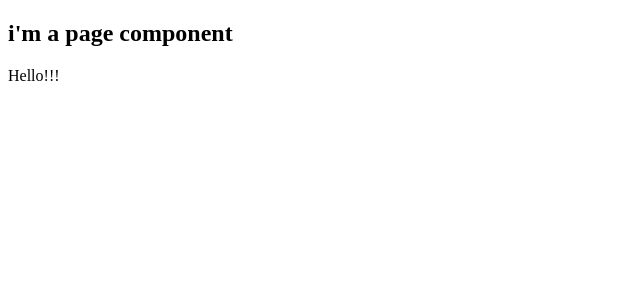
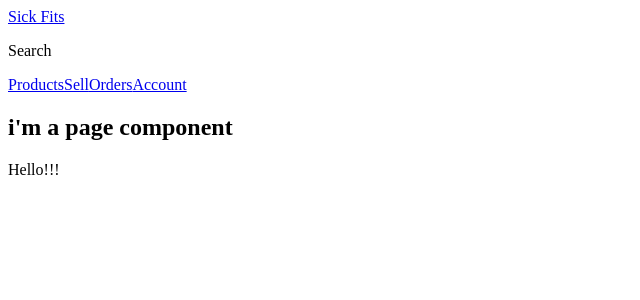
Before and after one commit to lorimccurry/sick-fits, a Next.js app in the folder frontend/: page / in a window 1280 px wide. Shown: the top 300 px of the page, without its empty margins (0-640 px from the left). Built offline with nearby package versions, Linux system fonts and the light colour scheme.

Commit message:
more scaffolding, typing, tweaking lint rc

```diff
--- /dev/null
+++ b/frontend/components/Header.tsx
@@ -0,0 +1,17 @@
+import Link from 'next/link';
+import { ReactElement } from 'react';
+import Nav from './Nav';
+
+export default function Header(): ReactElement {
+  return (
+    <header>
+      <div className="bar">
+        <Link href="/">Sick Fits</Link>
+      </div>
+      <div className="sub-bar">
+        <p>Search</p>
+      </div>
+      <Nav />
+    </header>
+  );
+}
--- /dev/null
+++ b/frontend/components/Nav.tsx
@@ -0,0 +1,13 @@
+import Link from 'next/link';
+import { ReactElement } from 'react';
+
+export default function Nav(): ReactElement {
+  return (
+    <nav>
+      <Link href="/products">Products</Link>
+      <Link href="/sell">Sell</Link>
+      <Link href="/orders">Orders</Link>
+      <Link href="/account">Account</Link>
+    </nav>
+  );
+}
--- a/frontend/components/Page.tsx
+++ b/frontend/components/Page.tsx
@@ -1,13 +1,15 @@
-import { ReactNode } from 'react';
+import React, { ReactElement, ReactNode } from 'react';
+import Header from './Header';
 
 type Props = {
   children?: ReactNode;
   cool?: string;
 };
 
-export default function Page({ children, cool }: Props) {
+export default function Page({ children, cool }: Props): ReactElement {
   return (
     <div>
+      <Header />
       <h2>i'm a page component</h2>
       <h3>{cool}</h3>
       {children}
--- a/frontend/pages/_app.tsx
+++ b/frontend/pages/_app.tsx
@@ -1,6 +1,11 @@
+import { AppProps } from 'next/app';
+import { ReactElement } from 'react';
 import Page from '../components/Page';
 
-export default function MyApp({ Component, pageProps }) {
+export default function MyApp({
+  Component,
+  pageProps,
+}: AppProps): ReactElement {
   return (
     <Page>
       <Component {...pageProps} />
--- a/frontend/pages/_document.tsx
+++ b/frontend/pages/_document.tsx
@@ -1,7 +1,8 @@
 import Document, { Html, Head, NextScript, Main } from 'next/document';
+import { ReactElement } from 'react';
 
 export default class MyDocument extends Document {
-  render() {
+  render(): ReactElement {
     return (
       <Html lang="en-US">
         {/* <Head></Head> */}
--- a/frontend/pages/account.tsx
+++ b/frontend/pages/account.tsx
@@ -1,4 +1,6 @@
-export default function AccountPage() {
+import { ReactElement } from 'react';
+
+export default function AccountPage(): ReactElement {
   return (
     <div>
       <p>Hello account!!!</p>
--- a/frontend/pages/index.tsx
+++ b/frontend/pages/index.tsx
@@ -1,6 +1,6 @@
-import { ReactNode } from 'react';
+import { ReactElement } from 'react';
 
-export default function IndexPage(): ReactNode {
+export default function IndexPage(): ReactElement {
   return (
     <>
       <p>Hello!!!</p>
--- a/frontend/pages/orders.tsx
+++ b/frontend/pages/orders.tsx
@@ -1,4 +1,6 @@
-export default function OrdersPage() {
+import { ReactElement } from 'react';
+
+export default function OrdersPage(): ReactElement {
   return (
     <div>
       <p>Hello orders!!!</p>
--- a/frontend/pages/sell.tsx
+++ b/frontend/pages/sell.tsx
@@ -1,4 +1,6 @@
-export default function SellPage() {
+import { ReactElement } from 'react';
+
+export default function SellPage(): ReactElement {
   return (
     <div>
       <p>Hello sell!!!</p>
```
Also changed, not shown: frontend/pages/product.tsx (deleted, +0 -7 lines), frontend/pages/products.tsx (added, +9 -0 lines), frontend/.eslintrc.js.
